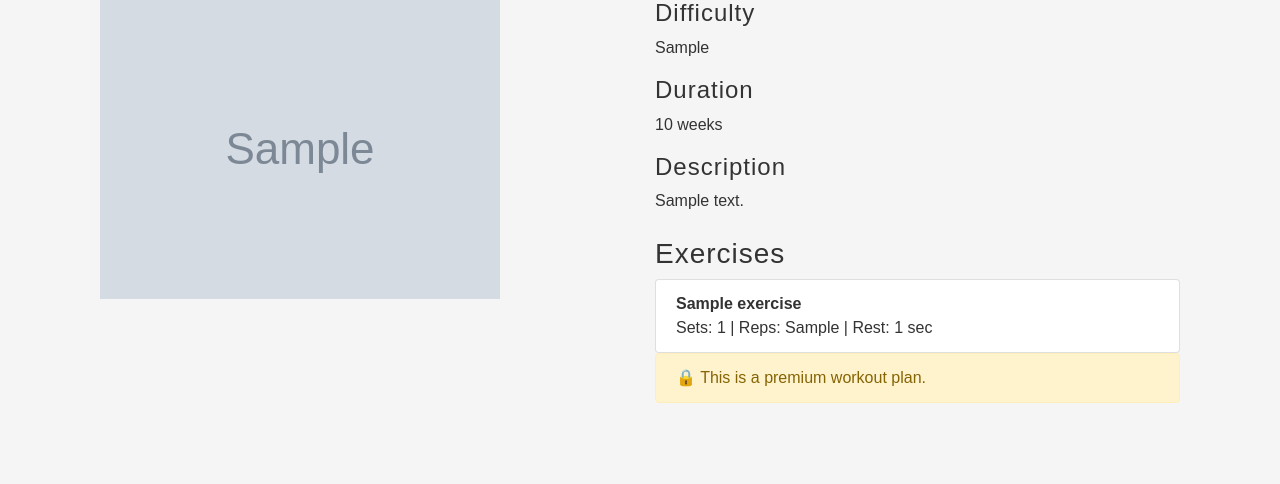
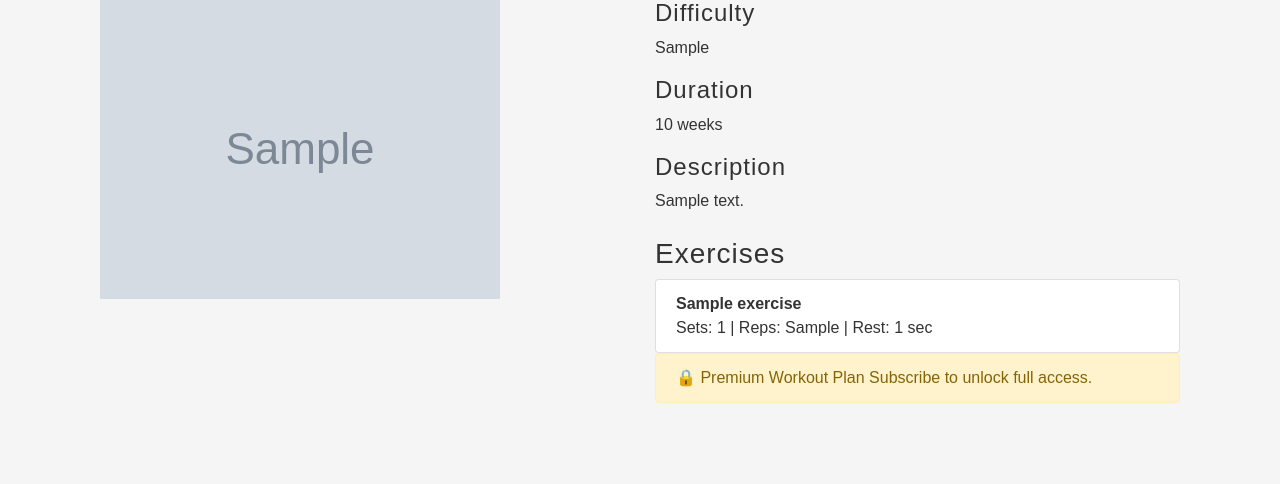
Before and after one commit to eandachew/fithub, a Django app: page /workouts/1/ in a window 1280 px wide. Shown: the part 245-729 px from the top of the page. Run offline with Django 3.2, Linux system fonts and the light colour scheme; a user stored in the database is signed in; tables that the repository leaves empty hold one stand-in row (values such as "Sample post"); grey boxes marked "Sample" are stand-in pictures; some libraries are stand-ins or nearby versions.

Commit message:
premium workout workout access added

```diff
--- a/workouts/templates/workouts/workout_detail.html
+++ b/workouts/templates/workouts/workout_detail.html
@@ -54,8 +54,9 @@ No exercises added yet.
 
             {% if workout.is_premium %}
             <div class="alert alert-warning">
-                🔒 This is a premium workout plan.
-            </div>
+                🔒 Premium Workout Plan
+                Subscribe to unlock full access.
+                </div>
             {% endif %}
 
         </div>
--- a/workouts/templates/workouts/workout_list.html
+++ b/workouts/templates/workouts/workout_list.html
@@ -36,7 +36,9 @@
                     </p>
 
                     {% if workout.is_premium %}
-                    <span class="badge badge-danger">Premium</span>
+                    <span class="badge badge-danger">Premium 🔒</span>
+                    {% else %}
+                    <span class="badge badge-success">Free</span>
                     {% endif %}
 
                 </div>
--- a/workouts/views.py
+++ b/workouts/views.py
@@ -1,4 +1,5 @@
-from django.shortcuts import render, get_object_or_404
+from django.shortcuts import render, get_object_or_404, redirect
+from django.contrib import messages
 from .models import WorkoutPlan
 
 # Create your views here.
@@ -16,6 +17,11 @@ def workout_list(request):
 def workout_detail(request, workout_id):
     workout = get_object_or_404(WorkoutPlan, id=workout_id)
 
+    # Restrict premium workouts
+    if workout.is_premium and not request.user.is_authenticated:
+        messages.warning(request, "This workout is premium. Please login or subscribe.")
+        return redirect('workouts')
+
     context = {
         'workout': workout
     }
```
